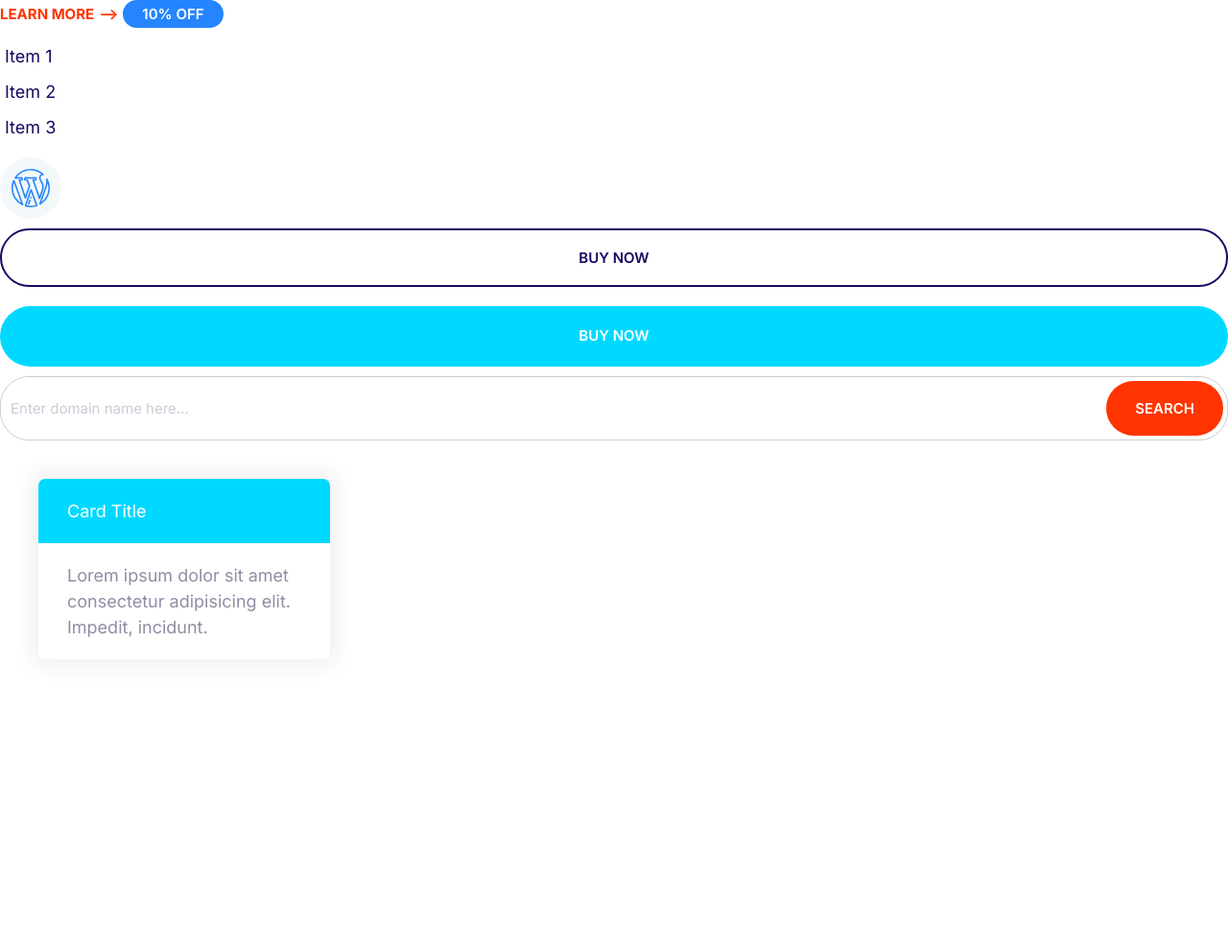
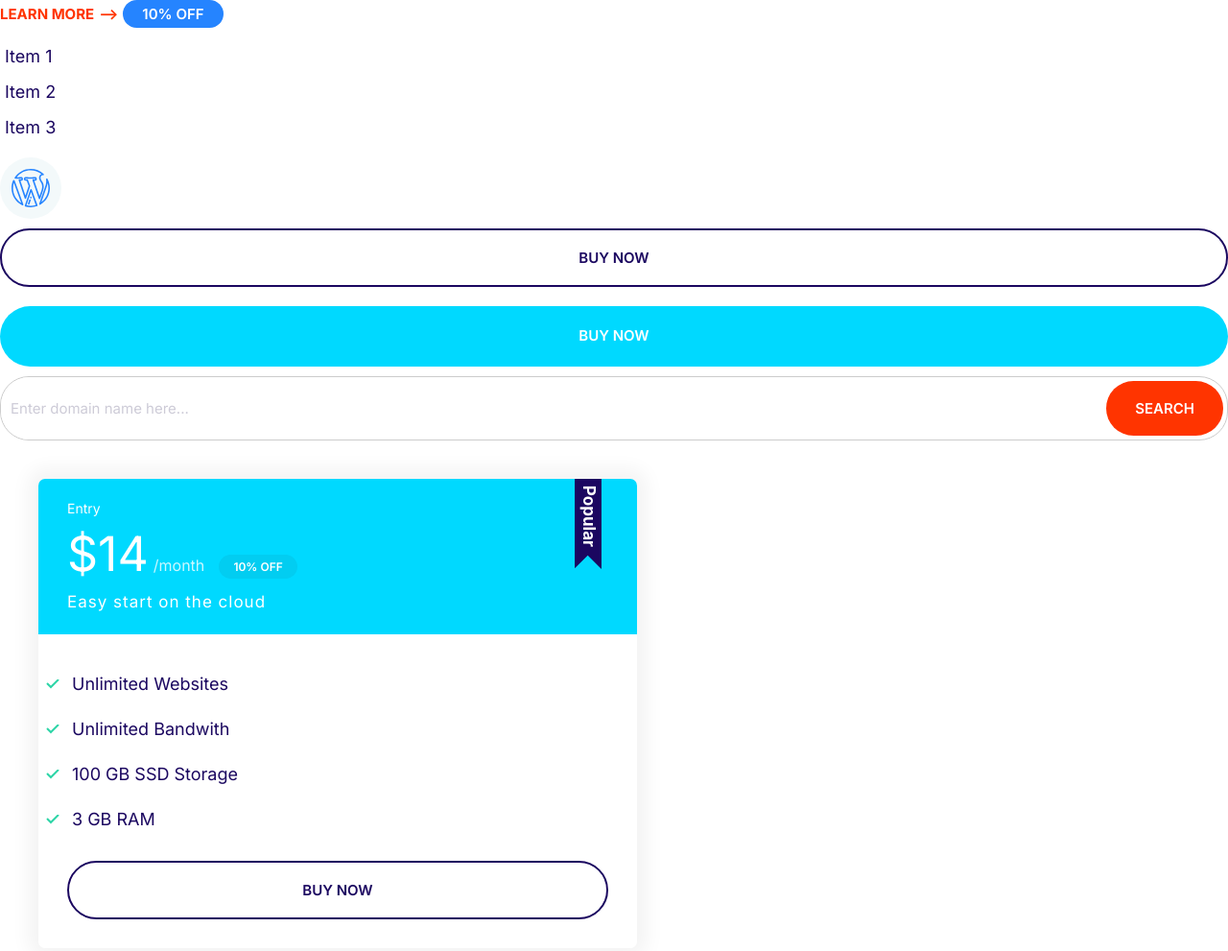
Before and after one commit to OBo1307/Moshify, a plain HTML site: page index.html in a window 1280 px wide. Shown: the whole page at 96% size. Before the commit the page ends 800 px from the top, so only its background shows below. Drawn offline with Linux system fonts and the light colour scheme.

Commit message:
Build the plan component.

```diff
--- a/css/styles.css
+++ b/css/styles.css
@@ -119,6 +119,7 @@ a {
 
 .badge--small {
   font-size: 1.6rem;
+  padding: 0.5rem 1.5rem;
 }
 
 @media screen and (min-width: 1024px) {
@@ -299,3 +300,68 @@ a {
   background: var(--color-secondary);
   color: #fff;
 }
+
+.card--secondary .badge--secondary {
+  background: #02cdf1;
+}
+
+/* Plans */
+.plan__name {
+  color: #fff;
+  margin: 0;
+  font-weight: 500;
+  font-size: 2.4rem;
+}
+
+.plan__price {
+  font-size: 6rem;
+}
+
+.plan__billing-cycle {
+  font-size: 2.4rem;
+  font-weight: 300;
+  opacity: 0.8;
+  margin-right: 1rem;
+}
+
+.plan__description {
+  font-size: 2rem;
+  font-weight: 300;
+  letter-spacing: 1px;
+  display: block;
+}
+
+.plan .list__item {
+  margin-bottom: 2rem;
+}
+
+.plan--popular .card__header {
+  position: relative;
+}
+
+.plan--popular .card__header::before {
+  content: url(../images/popular.svg);
+  width: 40px;
+  display: inline-block;
+  position: absolute;
+  top: -6px;
+  right: 5%;
+}
+
+@media screen and (min-width: 1024px) {
+  .plan__name {
+    font-size: 1.4rem;
+  }
+
+  .plan__price {
+    font-size: 5rem;
+  }
+
+  .plan__billing-cycle {
+    font-size: 1.6rem;
+  }
+
+  .plan__description {
+    font-size: 1.7rem;
+  }
+}
--- a/index.html
+++ b/index.html
@@ -37,10 +37,26 @@
         <button class="btn btn--accent">Search</button>
     </div>
 
-    <div style="width: 30%; padding: 4rem;">
-        <div class="card card--secondary">
-            <header class="card__header">Card Title</header>
-            <div class="card__body">Lorem ipsum dolor sit amet consectetur adipisicing elit. Impedit, incidunt.</div>
+    <div style="width: 55%; padding: 4rem;">
+        <div class="plan plan--popular">
+            <div class="card card--secondary">
+                <header class="card__header">
+                    <h3 class="plan__name">Entry</h3>
+                    <span class="plan__price">$14</span>
+                    <span class="plan__billing-cycle">/month</span>
+                    <span class="badge badge--secondary badge--small">10% OFF</span>
+                    <span class="plan__description">Easy start on the cloud</span>
+                </header>
+                <div class="card__body">
+                    <ul class="list list--tick">
+                        <li class="list__item">Unlimited Websites</li>
+                        <li class="list__item">Unlimited Bandwith</li>
+                        <li class="list__item">100 GB SSD Storage</li>
+                        <li class="list__item">3 GB RAM</li>
+                    </ul>
+                    <button class="btn btn--outline btn--block">Buy Now</button>
+                </div>
+            </div>
         </div>
     </div>
 </body>
```
Also changed, not shown: components/plans.html (added, +20 -0 lines), images/popular.svg (added).
